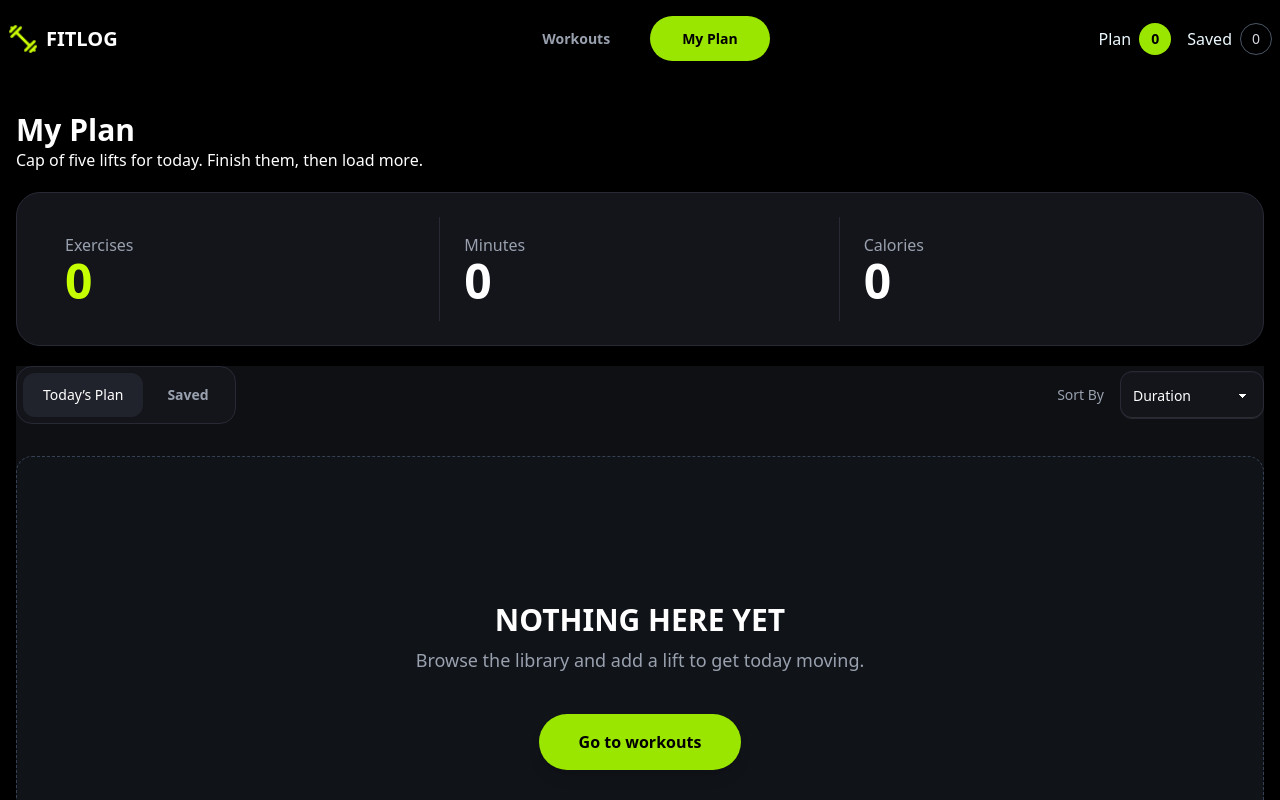
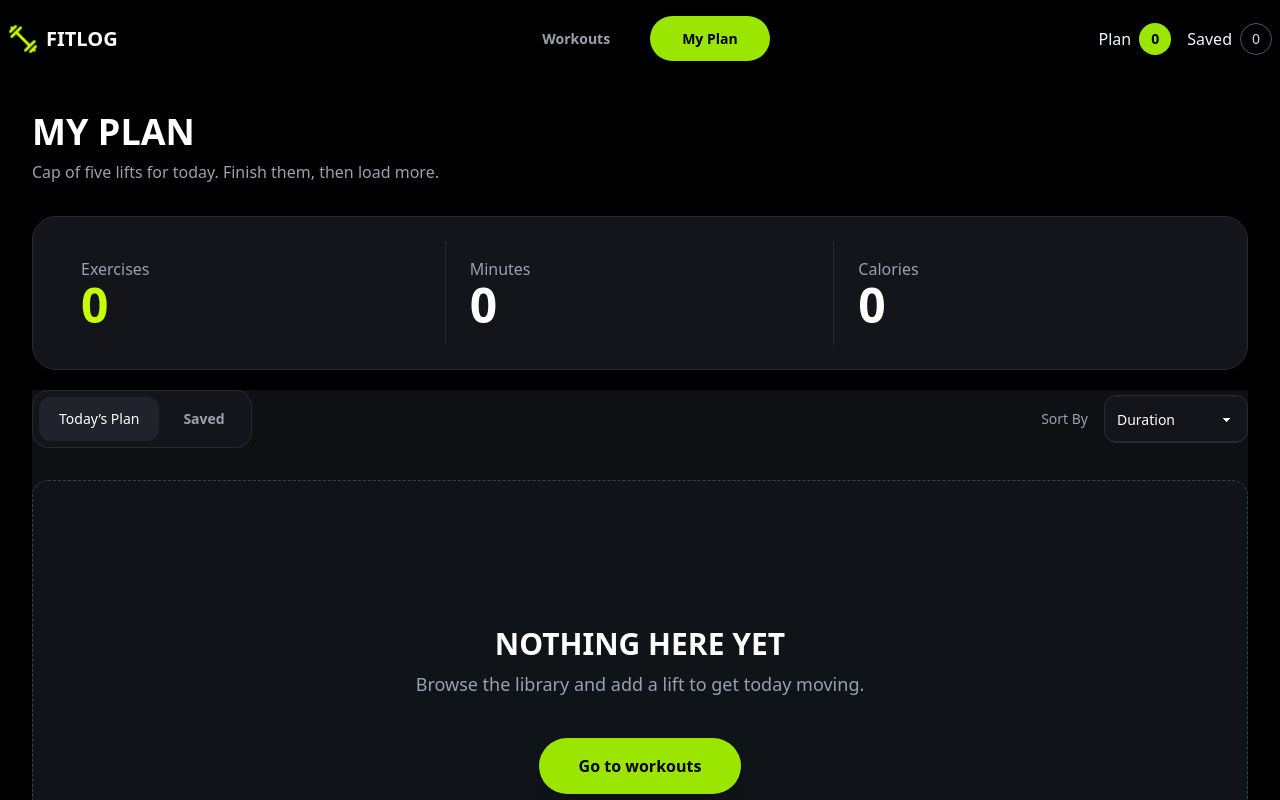
Before and after one commit to sadik7010/fit-log-app, a Next.js app: page /my-plan in a window 1280 px wide. Shown: the top 800 px of the page. Built offline with nearby package versions, Linux system fonts and the light colour scheme.

Commit message:
Fix Banner Go Workout button link url

```diff
--- a/src/app/my-plan/page.jsx
+++ b/src/app/my-plan/page.jsx
@@ -2,17 +2,24 @@ import MyPlan from "@/components/MyPlan";
 
 const MyPlanPage = () => {
   return (
-    <div className="min-h-screen bg-black pt-28 text-white">
-      <div className="container mx-auto px-4">
-        <p className="text-3xl font-bold">
-          My Plan
-        </p>
+    <div className="min-h-screen bg-black pt-20 sm:pt-24 md:pt-28 text-white">
 
-        <p>
-          Cap of five lifts for today. Finish them, then load more.
-        </p>
+      <div className="container mx-auto px-4 sm:px-6 lg:px-8">
 
+        {/* Page Heading */}
+        <div className="mb-6 sm:mb-8">
+          <h1 className="text-2xl sm:text-3xl md:text-4xl font-bold uppercase">
+            My Plan
+          </h1>
+
+          <p className="mt-2 text-sm sm:text-base text-gray-400">
+            Cap of five lifts for today. Finish them, then load more.
+          </p>
+        </div>
+
+        {/* Plan Content */}
         <MyPlan />
+
       </div>
     </div>
   );
--- a/src/components/Banner.jsx
+++ b/src/components/Banner.jsx
@@ -56,7 +56,7 @@ const Banner = () => {
             </p>
 
             <Link
-              href="/workouts"
+              href="/"
               className="
                 btn mt-8
                 border-none
```
